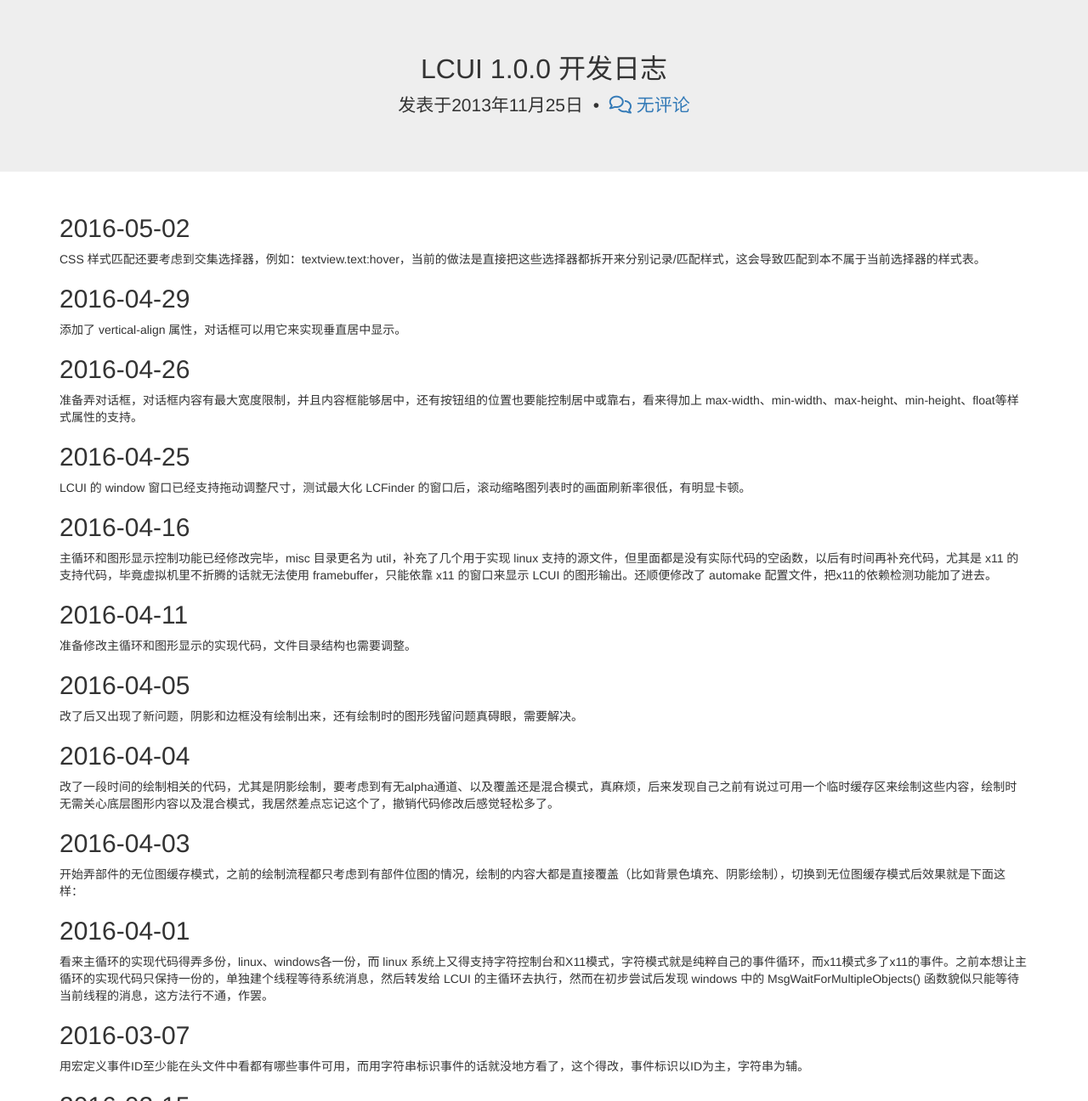
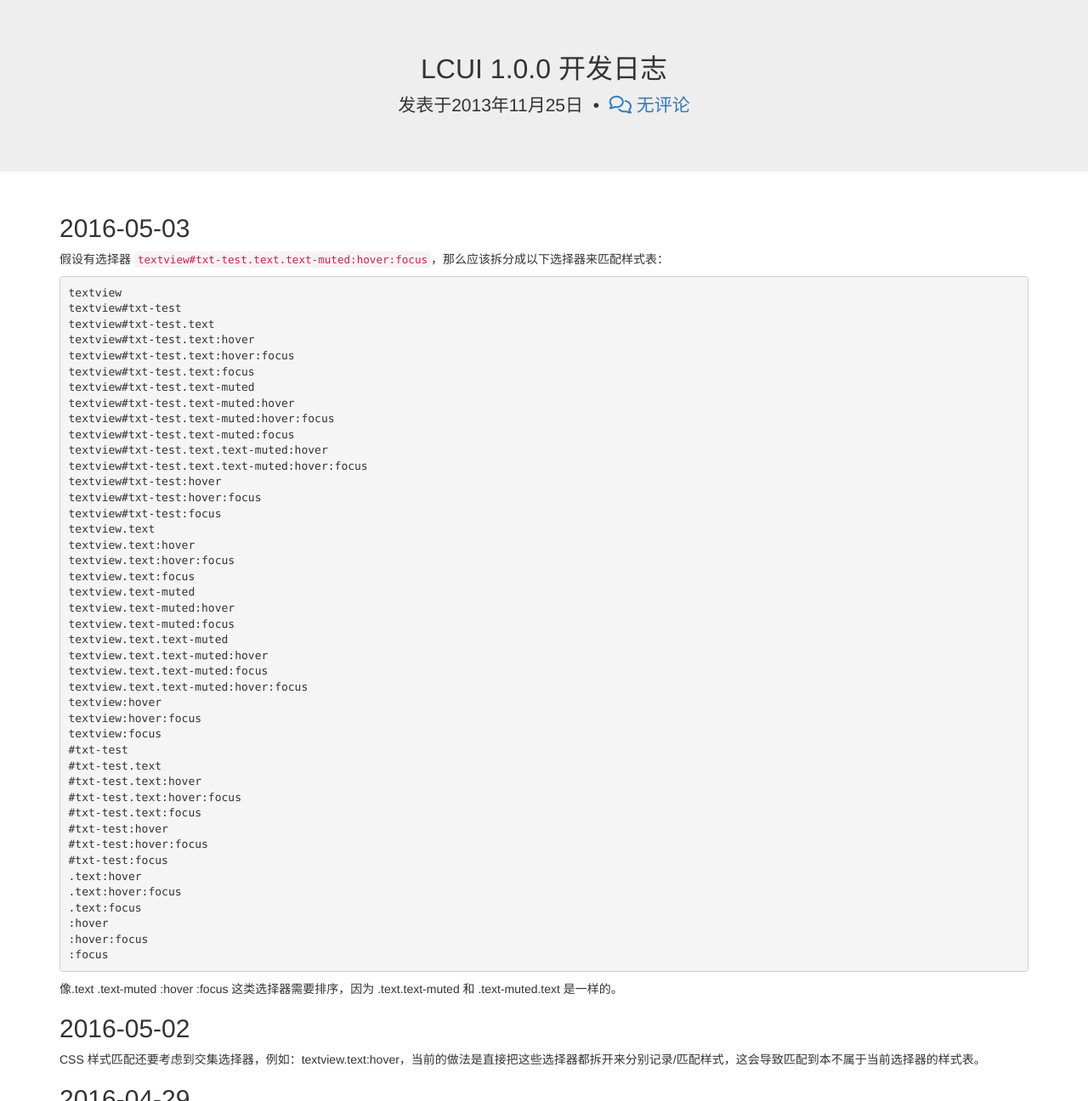
Before and after one commit to lc-soft/lc-soft.io, a Jekyll site: the page built from _posts/2013-11-25-LCUI-1.0.0.md, in a window 1280 px wide and 1400 px high, cut to the strip 104-1400 px from the top of the window. Shown: the whole strip at 85% size. Built offline with Jekyll 4.4.1, drawn with Linux system fonts in a browser that asks for light colours; nearby versions of some CDN libraries; library files that are not in the unit come from our copies; Markdown is read by kramdown in place of the engine named in the settings.

Commit message:
更新日志

````diff
--- a/_posts/2013-11-25-LCUI-1.0.0.md
+++ b/_posts/2013-11-25-LCUI-1.0.0.md
@@ -2,6 +2,56 @@
 title: LCUI 1.0.0 开发日志
 ds_thread_key: devlog-lcui-1.0.0
 ---
+## 2016-05-03
+假设有选择器 `textview#txt-test.text.text-muted:hover:focus`，那么应该拆分成以下选择器来匹配样式表：
+```
+textview
+textview#txt-test
+textview#txt-test.text
+textview#txt-test.text:hover
+textview#txt-test.text:hover:focus
+textview#txt-test.text:focus
+textview#txt-test.text-muted
+textview#txt-test.text-muted:hover
+textview#txt-test.text-muted:hover:focus
+textview#txt-test.text-muted:focus
+textview#txt-test.text.text-muted:hover
+textview#txt-test.text.text-muted:hover:focus
+textview#txt-test:hover
+textview#txt-test:hover:focus
+textview#txt-test:focus
+textview.text
+textview.text:hover
+textview.text:hover:focus
+textview.text:focus
+textview.text-muted
+textview.text-muted:hover
+textview.text-muted:focus
+textview.text.text-muted
+textview.text.text-muted:hover
+textview.text.text-muted:focus
+textview.text.text-muted:hover:focus
+textview:hover
+textview:hover:focus
+textview:focus
+#txt-test
+#txt-test.text
+#txt-test.text:hover
+#txt-test.text:hover:focus
+#txt-test.text:focus
+#txt-test:hover
+#txt-test:hover:focus
+#txt-test:focus
+.text:hover
+.text:hover:focus
+.text:focus
+:hover
+:hover:focus
+:focus
+```
+
+像.text .text-muted :hover :focus 这类选择器需要排序，因为 .text.text-muted 和 .text-muted.text 是一样的。
+
 ## 2016-05-02
 CSS 样式匹配还要考虑到交集选择器，例如：textview.text:hover，当前的做法是直接把这些选择器都拆开来分别记录/匹配样式，这会导致匹配到本不属于当前选择器的样式表。
 
````
